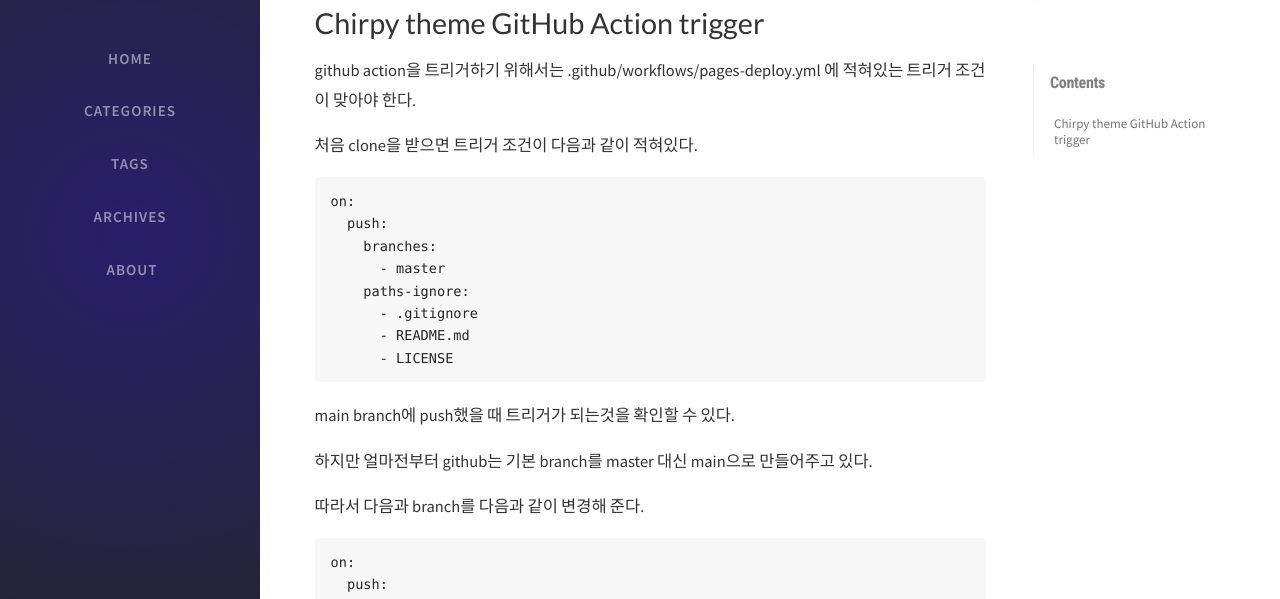
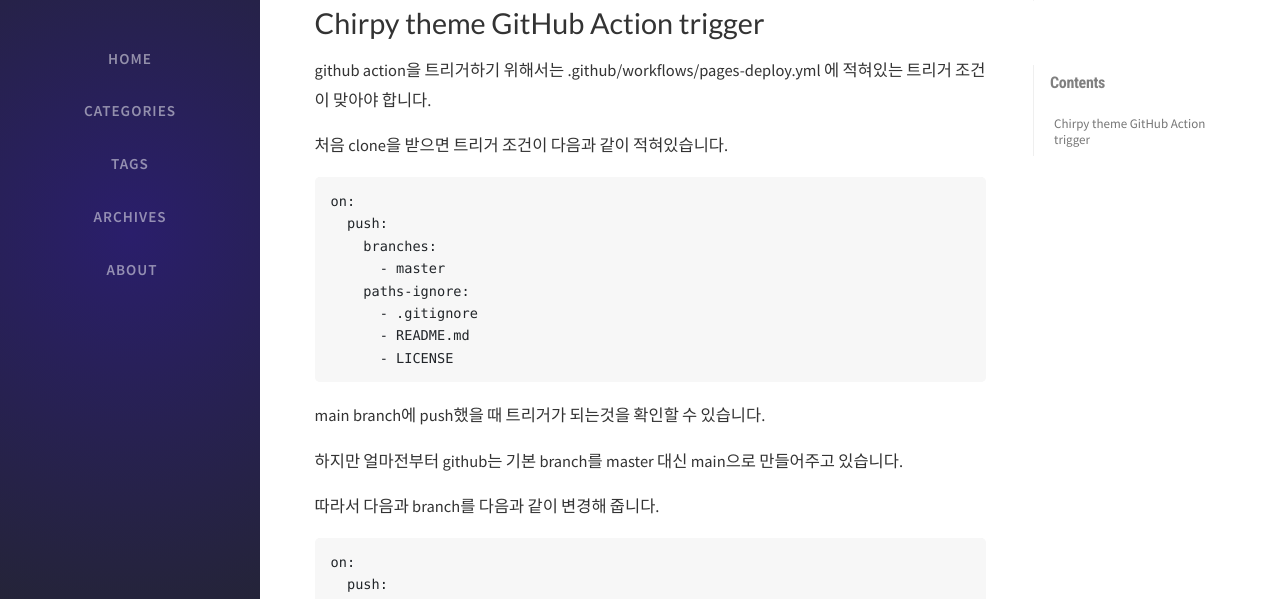
Before and after one commit to glshlee/glshlee.github.io, a Jekyll site: the page built from _posts/2021-01-07-chirpy_github_action_tirgger.md, in a window 1280 px wide and 900 px high. Shown: the part 217-816 px from the top of the window. Built offline with Jekyll 4.4.1, drawn with Linux system fonts in a browser that asks for light colours; nearby versions of some CDN libraries; comment, search, counter and statistics services are not loaded.

Commit message:
minor update

````diff
--- a/_posts/2021-01-07-chirpy_github_action_tirgger.md
+++ b/_posts/2021-01-07-chirpy_github_action_tirgger.md
@@ -7,9 +7,9 @@
 ---
 
 # Chirpy theme GitHub Action trigger
-github action을 트리거하기 위해서는 .github/workflows/pages-deploy.yml 에 적혀있는 트리거 조건이 맞아야 한다.
+github action을 트리거하기 위해서는 .github/workflows/pages-deploy.yml 에 적혀있는 트리거 조건이 맞아야 합니다.
 
-처음 clone을 받으면 트리거 조건이 다음과 같이 적혀있다.
+처음 clone을 받으면 트리거 조건이 다음과 같이 적혀있습니다.
 ```
 on:
   push:
@@ -20,11 +20,11 @@
       - README.md
       - LICENSE
 ```
-main branch에 push했을 때 트리거가 되는것을 확인할 수 있다.
+main branch에 push했을 때 트리거가 되는것을 확인할 수 있습니다.
 
-하지만 얼마전부터 github는 기본 branch를 master 대신 main으로 만들어주고 있다.
+하지만 얼마전부터 github는 기본 branch를 master 대신 main으로 만들어주고 있습니다.
 
-따라서 다음과 branch를 다음과 같이 변경해 준다.
+따라서 다음과 branch를 다음과 같이 변경해 줍니다.
 ```
 on:
   push:
````
